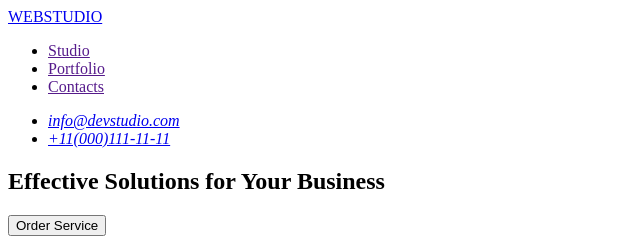
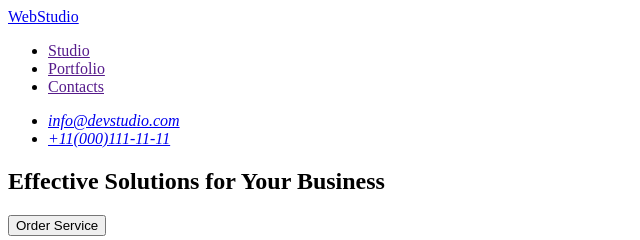
Before and after one commit to OleksandrTsurkan/goit-markup-hw-01, a plain HTML site: page index.html in a window 1280 px wide. Shown: the top 240 px of the page, 0-640 px from the left. Drawn offline with Linux system fonts and the light colour scheme.

Commit message:
hw-1-final-2

```diff
--- a/index.html
+++ b/index.html
@@ -9,7 +9,7 @@
   <body>
     <header>
       <nav>
-        <a href="./index.html">WEBSTUDIO</a>
+        <a href="./index.html">WebStudio</a>
         <ul>
           <li><a href="">Studio</a></li>
           <li><a href="">Portfolio</a></li>
@@ -19,7 +19,7 @@
       <address>
         <ul>
           <li><a href="mailto:info@devstudio.com">info@devstudio.com</a></li>
-          <li><a href="tel:+11(000)111-11-11">+11(000)111-11-11</a></li>
+          <li><a href="tel:+110001111111">+11(000)111-11-11</a></li>
         </ul>
       </address>
     </header>
@@ -137,7 +137,7 @@
       </section>
     </main>
     <footer>
-      <a href="./index.html">WEBSTUDIO</a>
+      <a href="./index.html">WebStudio</a>
       <p>
         Increase the flow of customers and sales for your business with digital
         marketing & growth solutions.
```
